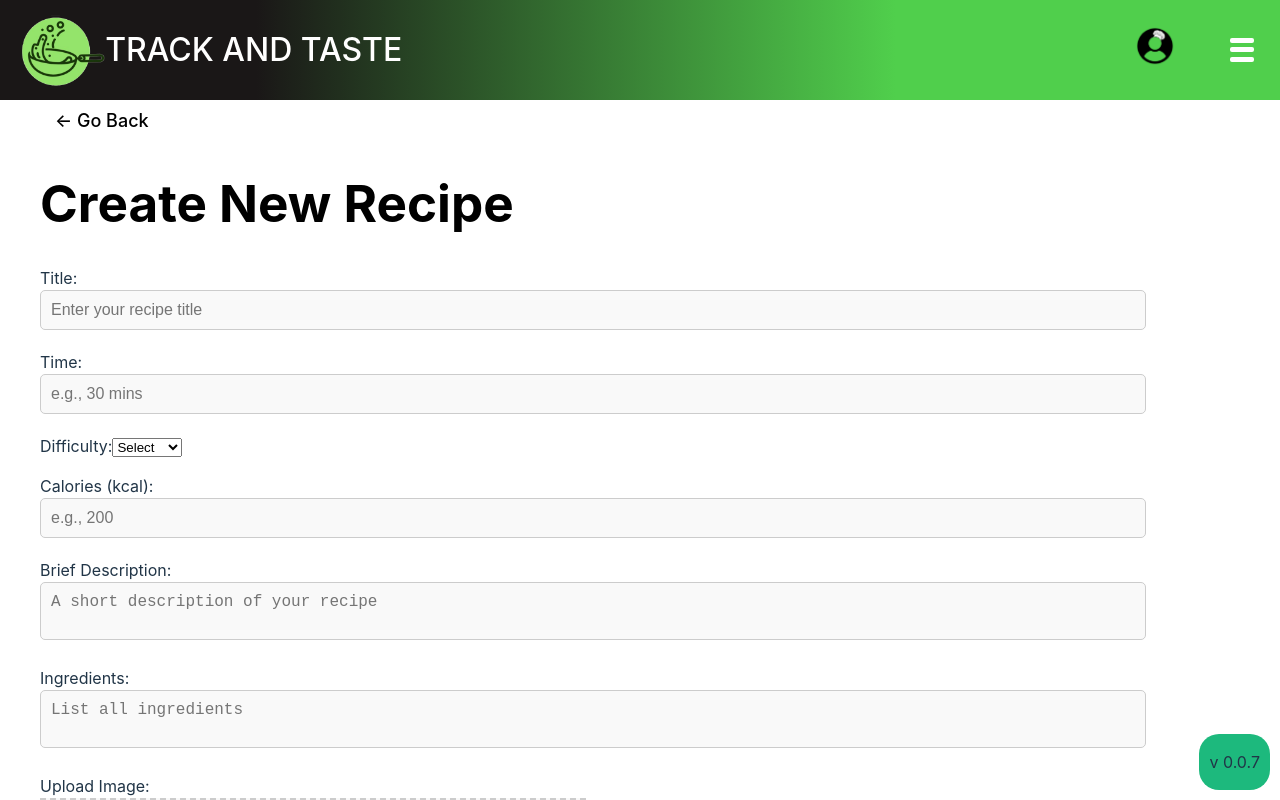
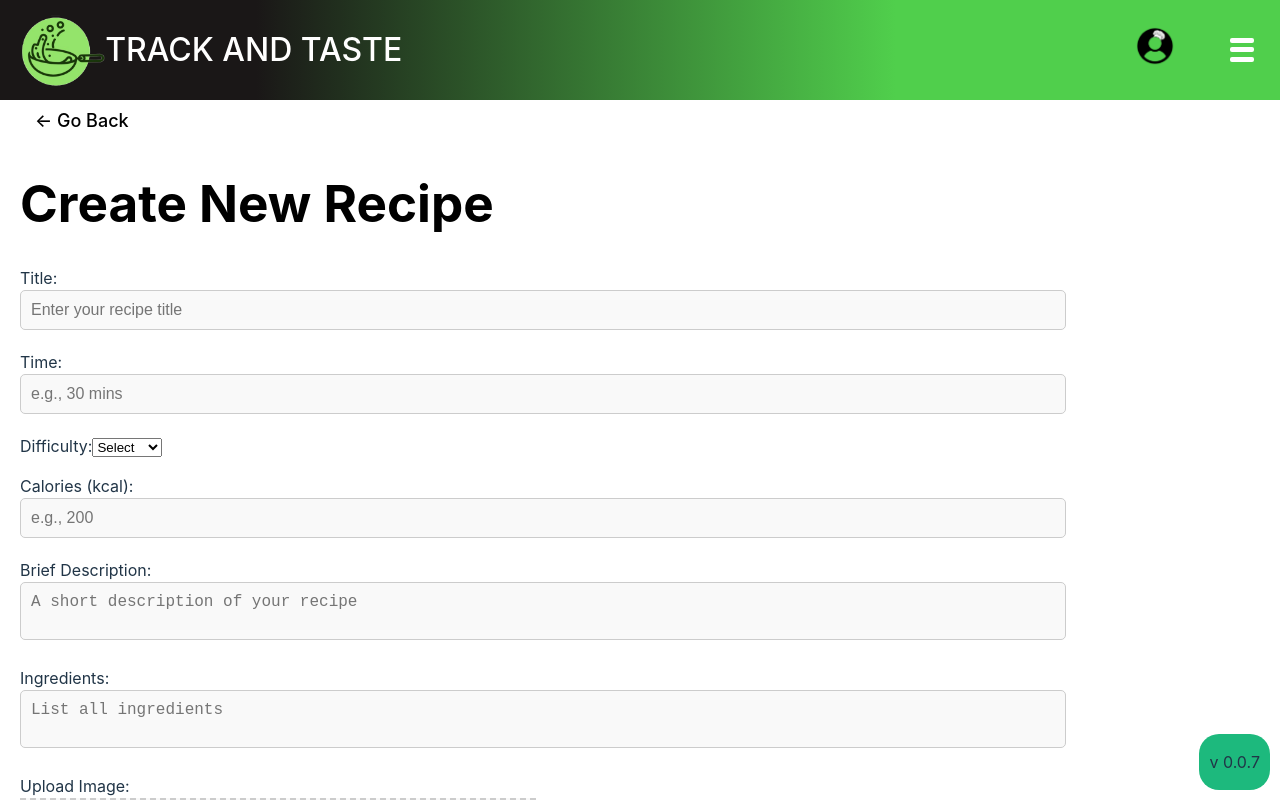
Before and after one commit to fpgsilva/TrackAndTaste, a React (Vite) app: page /#/AddRecipe in a window 1280 px wide. Shown: the top 800 px of the page. Built offline with nearby package versions, Linux system fonts and the light colour scheme; sample sign-in values are in the browser's storage.

Commit message:
Search Bar and Add Recipe Commit
Search Bar fix up on home page and search results page

Add Recipe screen now covers the full width of the page

```diff
--- a/src/Pages/AddRecipe.css
+++ b/src/Pages/AddRecipe.css
@@ -6,16 +6,22 @@
 .add-recipe {
     display: flex;
     flex-direction: column;
-    width: 140%;
+    width: 97.7vw;
     height: 100%;
-    padding: 20px 40px;
+    max-width: 100vw;
     padding-top: 100px; /* Ensure the section is below the fixed navbar */
+    padding-bottom: 40px;
+    padding-left: 20px;
     background: #ffffff;
-    overflow: hidden;
-}
+    overflow: hidden; /* Prevent horizontal scrolling */
+  }
 
 .recipe-header {
   color: rgb(0, 0, 0);
+}
+
+.recipe-form {
+  width: 80vw;
 }
 
 /* Headings for sections */
--- a/src/Pages/SearchResults.css
+++ b/src/Pages/SearchResults.css
@@ -22,15 +22,14 @@ h2 {
 
 .filter-dropdown {
     margin: 10px;
-    padding: 10px 10px 5px;
+    padding: 0.5rem 1rem;
     font-size: 1rem;
     border: 1px solid #ccc;
     border-radius: 4px;
-    width: 150px;
+    width: 10vw;
     cursor: pointer;
     transition: box-shadow 0.2s, border-color 0.2s;
-    position: fixed;
-    top: 14.5vh;
+    top: 100px;
     right: inherit;
 }
 
--- a/src/components/SearchBar.css
+++ b/src/components/SearchBar.css
@@ -3,13 +3,12 @@
   align-items: center;
   justify-content: flex-start;
   position: fixed;
-  margin: 10px auto;
+  margin: 10px;
   top: 100px;
   padding: 0.5rem 1rem;
   left: 0;
   right: 0;
   width: fit-content;
-
 }
 
 .search-input {
```
